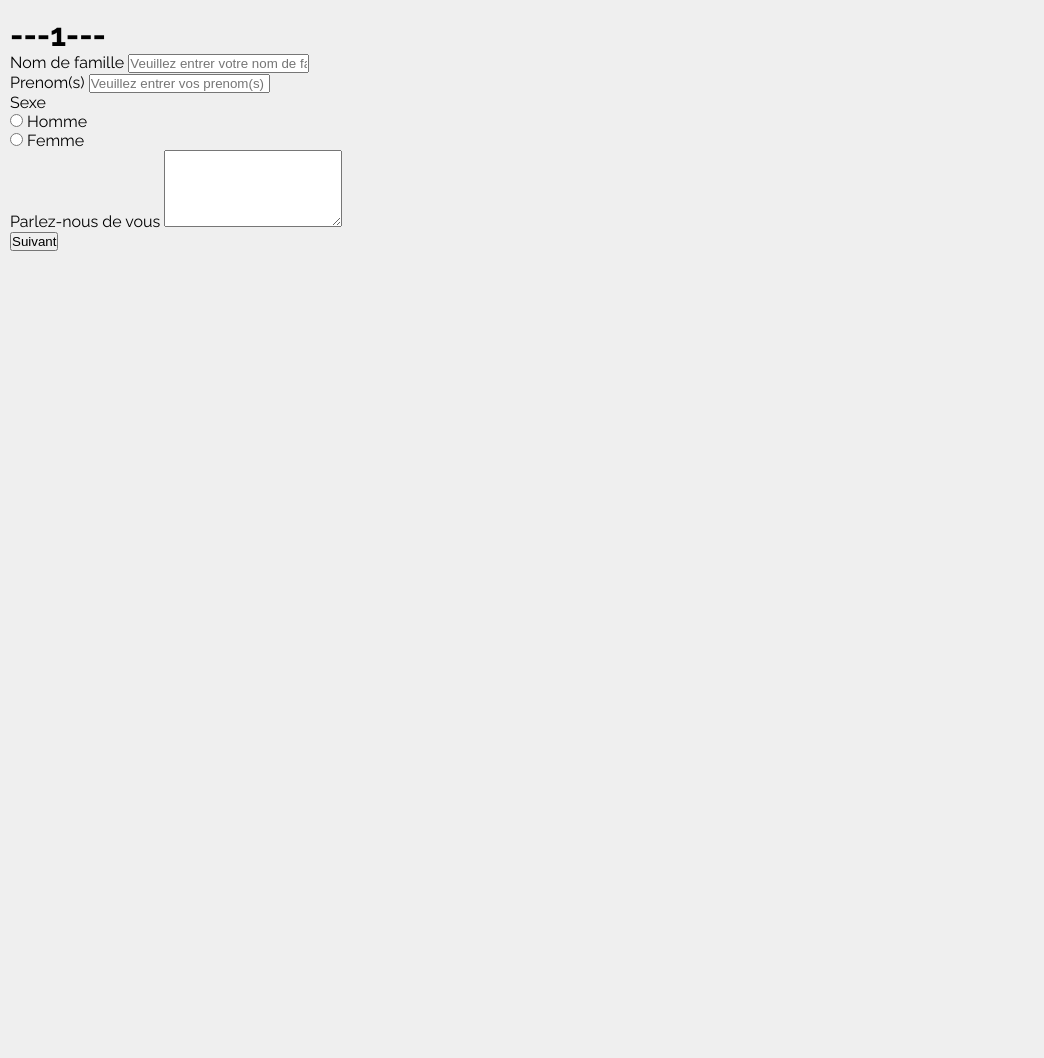
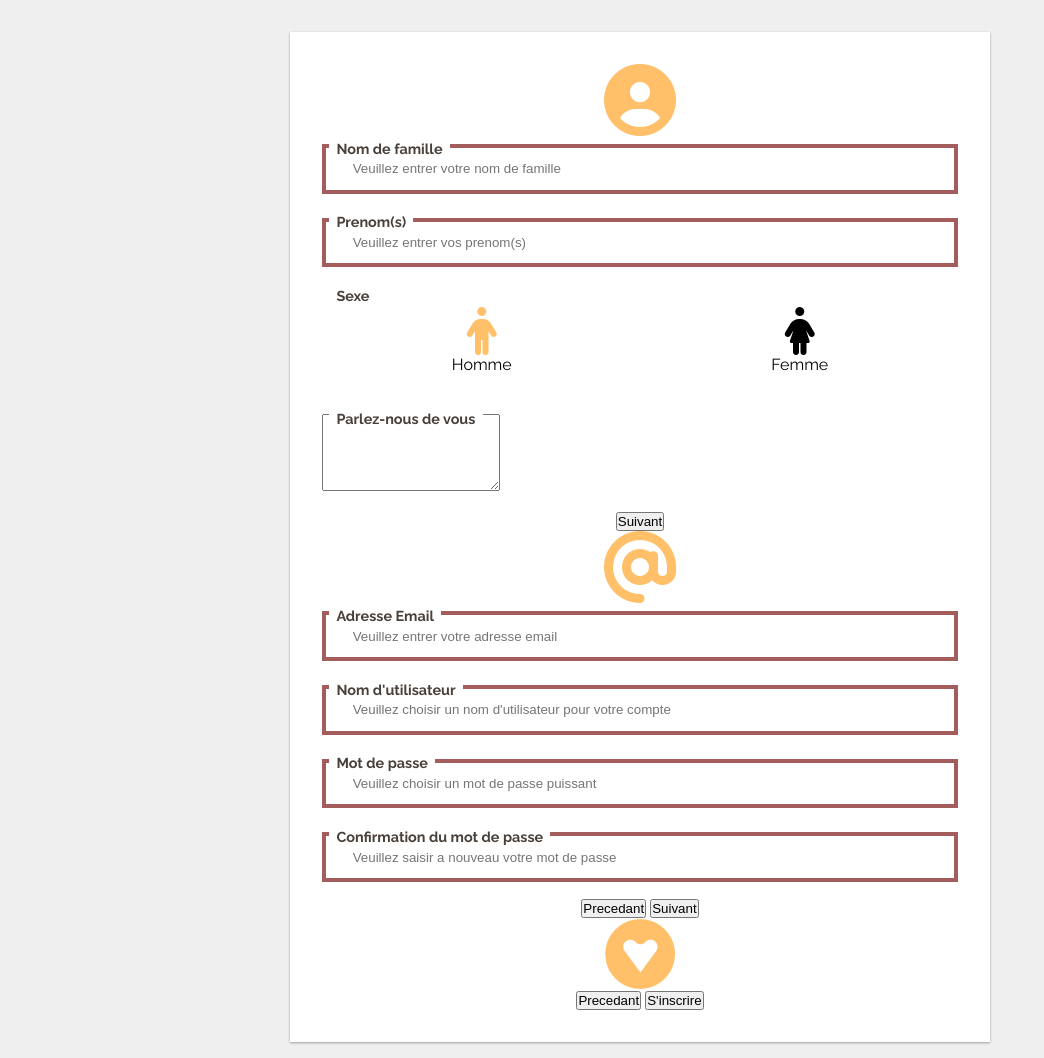
Before and after one commit to bsrodrigue/stalnov-legacy, a Django app: page /auth/signup/ in a window 1280 px wide. Shown: the part 104-1162 px from the top of the page, without its empty margins (0-1044 px from the left). Run offline with Django 3.2, Linux system fonts and the light colour scheme; data that the repository does not hold is empty; parts of the project's set-up code (start-up, migrations or seed data) failed here and were passed over; some libraries are stand-ins or nearby versions.

Commit message:
progress on signup page

```diff
--- a/src/apps/main/templates/accounts/forms/auth/register.html
+++ b/src/apps/main/templates/accounts/forms/auth/register.html
@@ -8,59 +8,53 @@
 
 {% block content %}
 
-    <div class="container">
+    <div class="wrapper center-box">
 
         <!--- Multistep Signup Form --->
-        <form id="signup-form" method="post">
+        <form class="auth-form material-shadow" id="signup-form" method="post">
             {% csrf_token %}
 
             <!--- First Step: Personal --->
             <div class="signup-form-step signup-form-step-1">
-                <h1 class="signup-form-step-title">---1---</h1>
+                <i class="form-step-icon fas fa-user-circle"></i>
 
                 <!--- Firstname --->
-                <div class="mb-3">
-                    <div class="custom-input-field">
+                    <div class="input-field">
                         <label for="{{ form.firstname.id_for_label }}">Nom de famille</label>
                         <input type="text" class="form-control" id="{{ form.firstname.id_for_label }}" name="{{ form.firstname.html_name }}" placeholder="Veuillez entrer votre nom de famille" >
-                    </div>
                         {{ form.firstname.errors }}
                     </div>
 
                 <!--- Lastname --->
-                <div class="mb-3">
-                    <div class="custom-input-field">
+                    <div class="input-field">
                         <label for="{{ form.firstname.id_for_label }}">Prenom(s)</label>
                         <input type="text" class="form-control" id="{{ form.lastname.id_for_label }}" name="{{ form.lastname.html_name }}" placeholder="Veuillez entrer vos prenom(s)" >
-                    </div>
                         {{ form.lastname.errors }}
                     </div>
 
                 <!--- Gender --->
-                <div class="mb-3">
-                    <div class="custom-radio-group">
+                    <div class="input-field">
                         <label>Sexe</label>
-                        <div>
+                                <input value="H" type="radio" id="gender-male" name="gender" class="gender-radio" checked hidden>
+                                <input value="F" type="radio" id="gender-female" name="gender" class="gender-radio" hidden>
+                        <div class="gender-inputs">
+                            <div data-gender="H" class="gender-input">
+                                <i data-gender="H" class="fas fa-male gender-icon gender-is-selected"></i>
+                                <p class="gender-title">Homme</p>
 
-                            <div class="custom-control custom-radio custom-control-inline">
-                                <input value="H" type="radio" id="gender-male" name="gender" class="custom-control-input">
-                                <label class="custom-control-label" for="gender-male">Homme</label>
                             </div>
-                            <div class="custom-control custom-radio custom-control-inline">
-                                <input value="F" type="radio" id="gender-female" name="gender" class="custom-control-input">
-                                <label class="custom-control-label" for="gender-female">Femme</label>
-                            </div>
+                            <div data-gender="F" class="gender-input">
+                                <i data-gender="F" class="fas fa-female gender-icon"></i>
+                                <p class="gender-title">Femme</p>
                             </div>
                         </div>
                     {{ form.gender.errors }}
                     </div>
 
                 <!--- Bio --->
-                <div class="mb-3">
-                    <div class="custom-input-field">
+                    <div class="input-field">
                         <label for="{{ form.bio.id_for_label }}">Parlez-nous de vous</label>
                         <textarea id="{{ form.bio.id_for_label }}" name="{{ form.bio.html_name }}" class="form-control" maxlength="256" rows="5"></textarea>
-                    </div>
                     {{ form.bio.errors }}
                     </div>
 
@@ -75,42 +69,33 @@
 
             <!--- Second Step: Authentication --->
             <div class="signup-form-step signup-form-step-2" hidden>
-                <h1 class="signup-form-step-title">---2---</h1>
-
+                <i class="form-step-icon fas fa-at"></i>
                 <!--- Email --->
-                <div class="mb-3">
-                    <div class="custom-input-field">
+                    <div class="input-field">
                         <label for="{{ form.email.id_for_label }}">Adresse Email</label>
                         <input type="text" class="form-control" id="{{ form.email.id_for_label }}" name="{{ form.email.html_name }}" placeholder="Veuillez entrer votre adresse email" >
-                    </div>
                         {{ form.email.errors }}
                     </div>
 
                 <!--- Username --->
-                <div class="mb-3">
-                    <div class="custom-input-field">
+                    <div class="input-field">
                         <label for="{{ form.username.id_for_label }}">Nom d'utilisateur</label>
                         <input type="text" class="form-control" id="{{ form.username.id_for_label }}" name="{{ form.username.html_name }}" placeholder="Veuillez choisir un nom d'utilisateur pour votre compte" >
-                    </div>
                         {{ form.username.errors }}
                     </div>
 
 
                 <!--- Password --->
-                <div class="mb-3">
-                    <div class="custom-input-field">
+                    <div class="input-field">
                         <label for="{{ form.password1.id_for_label }}">Mot de passe</label>
                         <input type="password" class="form-control" id="{{ form.password1.id_for_label }}" name="{{ form.password1.html_name }}" placeholder="Veuillez choisir un mot de passe puissant" >
-                    </div>
                         {{ form.password1.errors }}
                     </div>
 
                 <!--- Password Confirmation --->
-                <div class="mb-3">
-                    <div class="custom-input-field">
+                    <div class="input-field">
                         <label for="{{ form.password2.id_for_label }}">Confirmation du mot de passe</label>
                         <input type="password" class="form-control" id="{{ form.password2.id_for_label }}" name="{{ form.password2.html_name }}" placeholder="Veuillez saisir a nouveau votre mot de passe" >
-                    </div>
                         {{ form.password2.errors }}
                     </div>
                 <div class="signup-form-nav-buttons">
@@ -122,7 +107,7 @@
 
             <!--- Thirs Step: Recommendation --->
             <div class="signup-form-step signup-form-step-3" hidden>
-                <h1 class="signup-form-step-title">---3---</h1>
+                <i class="form-step-icon fab fa-gratipay"></i>
                 <div class="signup-form-nav-buttons">
                     <button class="btn btn-primary signup-form-previous" data-step="3">Precedant</button>
                     <button type="submit" class="btn btn-success signup-form-next" data-step="3">S'inscrire</button>
--- a/src/frontend/static/global/css/main.css
+++ b/src/frontend/static/global/css/main.css
@@ -34,6 +34,12 @@ body {
 
     padding-right: 10px; /* 3 */
     padding-left: 10px; /* 3 */
+}
+
+.center-box {
+    display: flex;
+    justify-content: center;
+    align-items: center;
 }
 
 .material-shadow {
@@ -280,45 +286,126 @@ section {
     background-color: var(--ternary-color);
 }
 
-
-.novel-card-overlay-description{
+.novel-card-overlay-description {
     text-align: justify-content;
     padding: 0.5em;
 }
 
-.stats small{
+.stats small {
     margin-bottom: 0.6em;
 }
 
-.novel-card-overlay-stats{
+.novel-card-overlay-stats {
     display: flex;
     justify-content: space-around;
 }
 
-
-.novel-card-overlay-actions{
+.novel-card-overlay-actions {
     display: flex;
     justify-content: space-around;
     background-color: var(--main-color);
     padding: 0.5em;
 }
 
-.novel-card-overlay-actions a{
+.novel-card-overlay-actions a {
     color: white;
     font-weight: bold;
     border: 1px var(--ternary-color) solid;
     padding: 0.3em 1em;
 }
 
-
-.novel-card-overlay-actions a:hover{
+.novel-card-overlay-actions a:hover {
     background-color: var(--ternary-color);
 }
 
-.novel-card-overlay-actions :nth-child(1){
+.novel-card-overlay-actions :nth-child(1) {
     border-radius: 0.5em 0 0 0.5em;
 }
 
-.novel-card-overlay-actions :nth-child(2){
-    border-radius: 0 0.5em 0.5em 0;
+.novel-card-overlay-actions :nth-child(1) {
+    border-radius: 0.5em 0 0 0.5em;
 }
+
+/*--- Registration-Form ---*/
+
+form.auth-form {
+    background-color: white;
+    display: flex;
+    flex-direction: column;
+    justify-content: center;
+    align-items: center;
+    padding: 2em;
+    margin: 1em;
+    width: clamp(350px, 80vw, 700px);
+}
+
+.signup-form-step {
+    width: 100%;
+    display: flex;
+    flex-direction: column;
+    justify-content: space-around;
+    align-items: center;
+}
+
+.form-step-icon{
+    font-size: 4.5em;
+    color: var(--ternary-color);
+}
+
+.input-field {
+    position: relative;
+    margin-bottom: 1em;
+    margin-top: 0.5em;
+    width: 100%;
+}
+
+.input-field label {
+    position: absolute;
+    top: -0.5em;
+    left: 0.5em;
+    color: var(--main-color);
+    font-weight: bold;
+    font-size: 0.9em;
+    padding: 0.2em 0.5em;
+    background-color: white;
+}
+
+.input-field input {
+    padding: 1em 2em;
+    width: inherit;
+    border: 0.3em var(--secondary-color) solid;
+}
+
+.input-field input:focus{
+    outline: none;
+}
+
+.input-field-okay{
+    background-color: var(--secondary-color);
+}
+
+.gender-input{
+    text-align: center;
+}
+
+.gender-inputs{
+    display: flex;
+    justify-content: space-around;
+    padding: 1em 0;
+}
+
+
+.gender-inputs i{
+    font-size: 3em;
+}
+
+
+.gender-inputs i:hover, .gender-inputs i:focus{
+    color: var(--ternary-color);
+    cursor: pointer;
+}
+
+
+.gender-is-selected{
+    color: var(--ternary-color);
+}
--- a/src/frontend/static/global/js/main.js
+++ b/src/frontend/static/global/js/main.js
@@ -1,21 +1,53 @@
 window.addEventListener("DOMContentLoaded", (e) => {
-    console.log("Main Script Loaded");
+    let profileButton = document.querySelector(".profile-button");
+    let sidePanel = document.querySelector(".side-panel");
+    let genderInputs = document.querySelectorAll(".gender-input");
 
-    // DOM Elements
-    let profileButton = document.querySelector('.profile-button');
+    // Toggle Side-Panel
+    profileButton.addEventListener("click", (e) => {
+        e.preventDefault();
+        sidePanel.classList.toggle("side-panel-hidden");
+    });
 
+    // Signup Form
+    genderInputs.forEach((input) => {
+        function clearGenderRadios() {
+            let genderRadios = document.querySelectorAll(".gender-radio");
+            let genderIcons = document.querySelectorAll(".gender-icon");
 
-    let sidePanel = document.querySelector('.side-panel');
+            genderRadios.forEach((radio) => {
+                radio.checked = false;
+            });
 
+            genderIcons.forEach((icon) => {
+                icon.classList.remove("gender-is-selected");
+            });
+        }
+        input.addEventListener("click", (e) => {
+            e.preventDefault();
+            let gender = e.target.getAttribute("data-gender");
+            if (gender) {
+                switch (gender) {
+                    case "H":
+                        clearGenderRadios();
+                        document.getElementById("gender-male").checked = true;
+                        document
+                            .querySelector(".fa-male")
+                            .classList.add("gender-is-selected");
+                        break;
 
+                    case "F":
+                        clearGenderRadios();
+                        document.getElementById("gender-female").checked = true;
+                        document
+                            .querySelector(".fa-female")
+                            .classList.add("gender-is-selected");
+                        break;
 
-
-    // Event Listeners
-    profileButton.addEventListener('click', e=>{
-        e.preventDefault();
-
-        sidePanel.classList.toggle('side-panel-hidden');
-    })
-
-
+                    default:
+                        break;
+                }
+            }
+        });
+    });
 });
```
Lines whose indentation alone changed are shown as unchanged.
